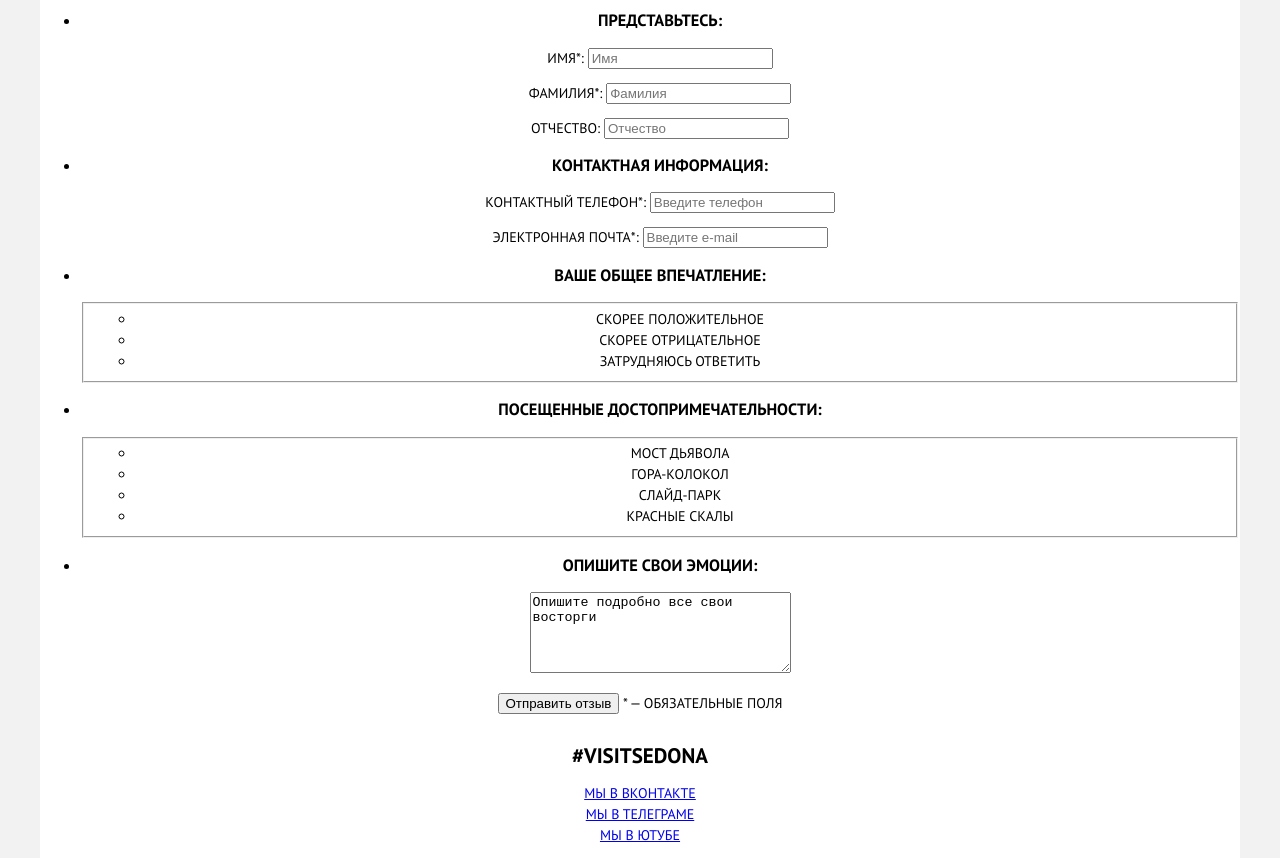
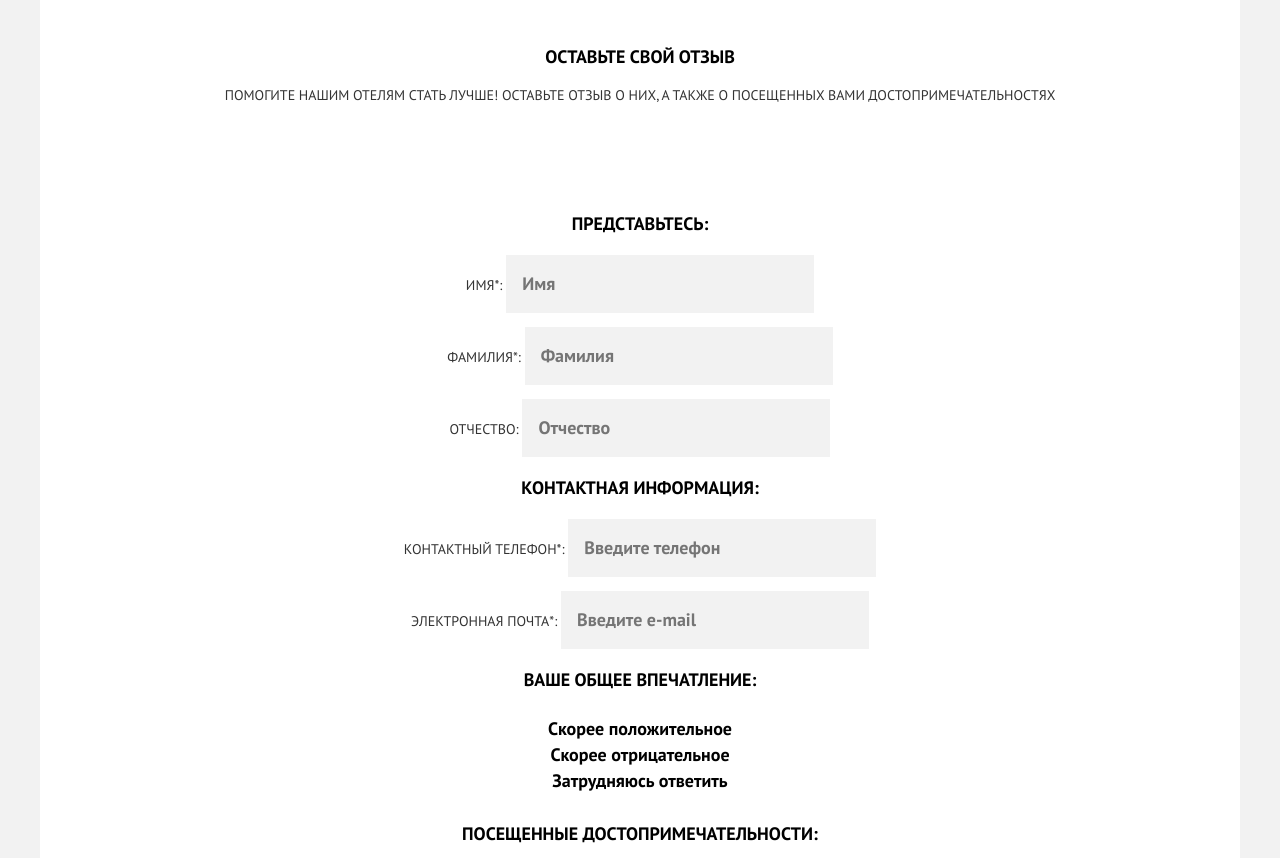
Before and after one commit to htmlacademy-adaptive/2249147-sedona-27, a website: page source/form.html in a window 1280 px wide. Shown: the part 462-1320 px from the top of the page. Drawn offline with nearby package versions, Linux system fonts and the light colour scheme; files that its build step writes are made by us from their sources.

Commit message:
Вёрстка проекта с помощью препроцессора

```diff
--- a/source/form.html
+++ b/source/form.html
@@ -44,9 +44,9 @@
     <main class="main-contaner">
       <h1 class="visually-hidden">Городок Седона. Форма обратного отзыва.</h1>
 
-      <section class="welcome-inner">
+      <section class="welcome">
         <h2 class="visually-hidden">Приветствие.</h2>
-        <img class="welcome-inner__logo logo-sedona" src="img/sedona.svg" width="229" height="39" alt="sedona.">
+        <img class="welcome__logo logo-sedona" src="img/sedona.svg" width="282" height="49" alt="sedona.">
       </section>
 
       <section class="description">
--- a/source/less/blocks/cards.less
+++ b/source/less/blocks/cards.less
@@ -0,0 +1,20 @@
+.cards {
+  padding: 0 20px;
+}
+
+.cards__list {
+  padding: 0;
+  list-style-type: none;
+}
+
+.cards__title {
+  font-weight: 700;
+}
+
+.cards__author-name {
+  font-style: normal;
+}
+
+.cards__likes {
+  font-weight: 700;
+}
--- a/source/less/blocks/catching-up-block.less
+++ b/source/less/blocks/catching-up-block.less
@@ -0,0 +1,5 @@
+.catching-up-block__statement {
+  font-weight: 700;
+  font-size: 21px;
+  line-height: 26px;
+}
--- /dev/null
+++ b/source/less/blocks/field.less
@@ -0,0 +1,11 @@
+.field {
+  border: none;
+  background-color: #f2f2f2;
+  color: #000000;
+  font-family: "PT Sans", sans-serif;
+  font-style: normal;
+  font-weight: 700;
+  font-size: 18px;
+  line-height: 26px;
+  padding: 16px 74px 16px 16px;
+}
--- a/source/less/blocks/form.less
+++ b/source/less/blocks/form.less
@@ -0,0 +1,34 @@
+.form {
+  padding: 20px 16px 54px;
+}
+
+.form__list {
+  padding: 0;
+  list-style-type: none;
+}
+
+.form__title {
+  font-weight: 700;
+  font-size: 18px;
+  line-height: 26px;
+}
+
+.form-label {
+  color: #333333;
+}
+
+.form__emotions {
+  border: none;
+  background-color: #f2f2f2;
+  color: #000000;
+  font-family: "PT Sans", sans-serif;
+  font-style: normal;
+  font-weight: 700;
+  font-size: 18px;
+  line-height: 26px;
+  padding: 16px;
+}
+
+.form__legend {
+  font-size: 12px;
+}
--- a/source/less/blocks/selector.less
+++ b/source/less/blocks/selector.less
@@ -0,0 +1,16 @@
+.selector {
+  border: none;
+}
+
+.selector__list {
+  padding: 0;
+  list-style-type: none;
+}
+
+.selector__label {
+  text-transform: none;
+  text-align: left;
+  font-weight: 700;
+  font-size: 18px;
+  line-height: 26px;
+}
--- a/source/less/blocks/site-list.less
+++ b/source/less/blocks/site-list.less
@@ -0,0 +1,4 @@
+.site-list {
+  padding: 0;
+  list-style-type: none;
+}
--- a/source/less/blocks/switcher.less
+++ b/source/less/blocks/switcher.less
@@ -0,0 +1,15 @@
+.switcher {
+  border: none;
+}
+
+.switcher__list {
+  padding: 0;
+  list-style-type: none;
+}
+
+.switcher__label {
+  text-transform: none;
+  font-weight: 700;
+  font-size: 18px;
+  line-height: 26px;
+}
--- a/source/less/blocks/welcome.less
+++ b/source/less/blocks/welcome.less
@@ -1,8 +1,11 @@
 .welcome {
   background-image: url("../img/welcome-mask.svg"), url("../img/welcome-background.jpg");
   background-repeat: no-repeat;
-  background-position: center bottom, center top;
+  background-position: center bottom, center bottom;
   background-color: #3d4045;
   background-size: 100%;
   padding: 90px 19px 85px;
+  display: flex;
+  flex-direction: column;
+  align-items: center;
 }
--- a/source/less/style.less
+++ b/source/less/style.less
@@ -4,6 +4,7 @@
 @import "./blocks/catching-up-block.less";
 @import "./blocks/copyright.less";
 @import "./blocks/description.less";
+@import "./blocks/field.less";
 @import "./blocks/font.less";
 @import "./blocks/form.less";
 @import "./blocks/interest.less";
@@ -17,5 +18,4 @@
 @import "./blocks/site-list.less";
 @import "./blocks/social.less";
 @import "./blocks/switcher.less";
-@import "./blocks/welcome-inner.less";
 @import "./blocks/welcome.less";
```
Also changed, not shown: source/catalog.html (+6 -6 lines), source/less/blocks/welcome-inner.less (deleted).
